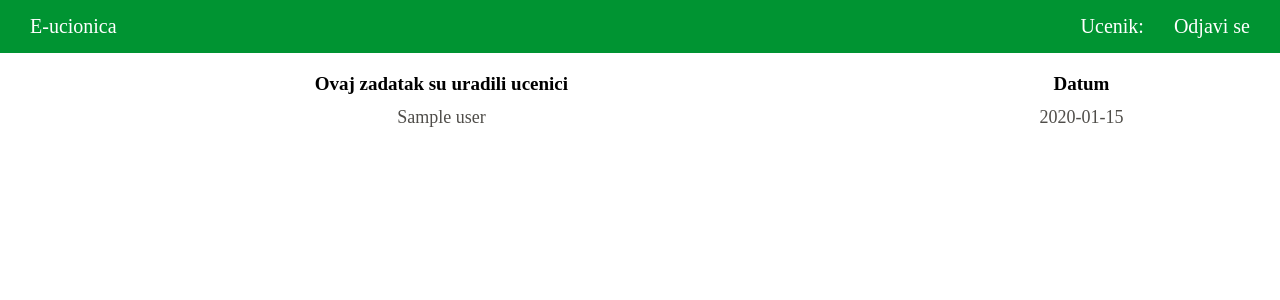
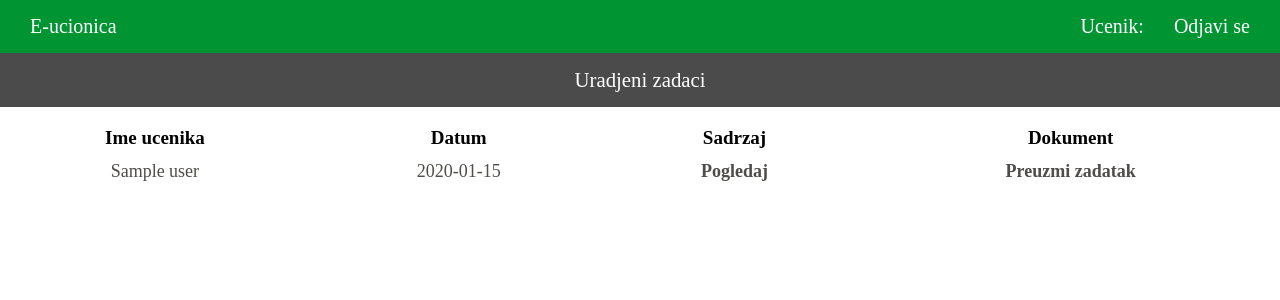
Before and after one commit to Nenad998/LMS-PHP-MVC-, a PHP site: template app/views/completed_task_teacher.view.php in a window 1280 px wide. Shown: the top 300 px of the page. Run offline with PHP 8.4, Linux system fonts and the light colour scheme; the template is opened without the code that fills it: most values are stand-ins (such as "Sample title", 1, 10 or a date in 2020); data that the repository does not hold is empty.

Commit message:
Update completed_task_teacher.view.php

```diff
--- a/app/views/completed_task_teacher.view.php
+++ b/app/views/completed_task_teacher.view.php
@@ -1,34 +1,35 @@
 <?php require 'partials/header.php';  ?>
 
-  <div class="container-fluid mt-2  h-75 d-inline-block ">
-       <div class="row ">
-         <div class="col-xl-2"> </div>
-           <div class="col-xl-8 mt-3">
-           <table class="table   text-center mt-3">
-           <thead>
-                <tr>
-                     <th scope="col">Ovaj zadatak su uradili ucenici</th>
-                     <th scope="col">Datum</th>
+<div class="under_nav">
 
-                </tr>
-               </thead>
-               <tbody>
-                 <?php foreach($users_tasks as $task){ ?>
-                   <tr>
-                   <td> <?php  echo $task->user->name;   ?> </td>
-                   <td> <?php  echo $task->exercise->dates;   ?> </td>
+    <p class="under_nav_parag">Uradjeni zadaci</p>
+
+</div>
 
 
-                    </tr>
-                  <?php }?>
-               </tbody>
-            </table>
+<table class="table">
+    <thead>
+    <th>Ime ucenika</th>
+    <th>Datum</th>
+    <th>Sadrzaj</th>
+    <th>Dokument</th>
+    </thead>
+    <tbody>
+    <?php foreach($users_tasks as $task){
+    if(is_object($task)){
+    ?>
+    <tr>
+        <td data-label="Ime ucenika"><?php  echo $task->user->name;   ?></td>
+        <td data-label="Datum"><?php  echo $task->exercise->dates;   ?></td>
+        <td data-label="Sadrzaj"><a class="download_parag" href="teacher_content?id=<?php  echo $task->id;  ?>">Pogledaj</a></td>
+        <td data-label="Dokument"><a class="download_parag" target="_blank" href="/<?php echo $task->document;?>">Preuzmi zadatak</a></td>
+    </tr>
+    <?php } } ?>
 
-              <div class="col-xl-2">  </div>
-          </div>
-       </div>
-     </div>
 
+
+    </tbody>
+</table>
 
 </body>
 </html>
```
